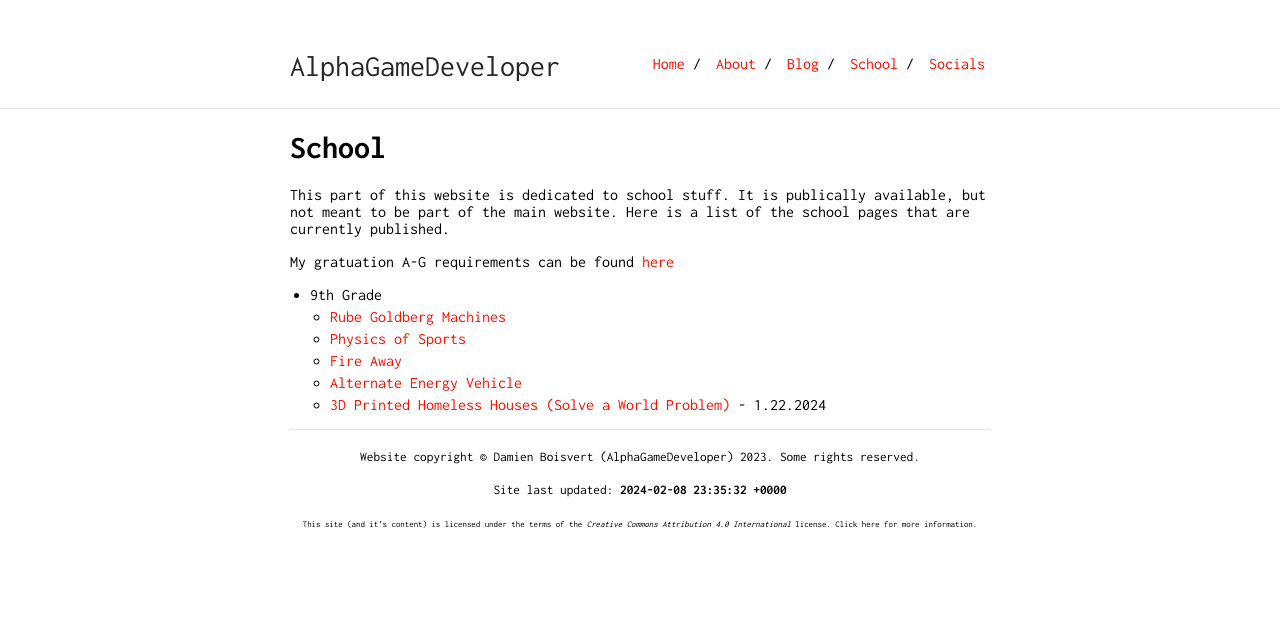
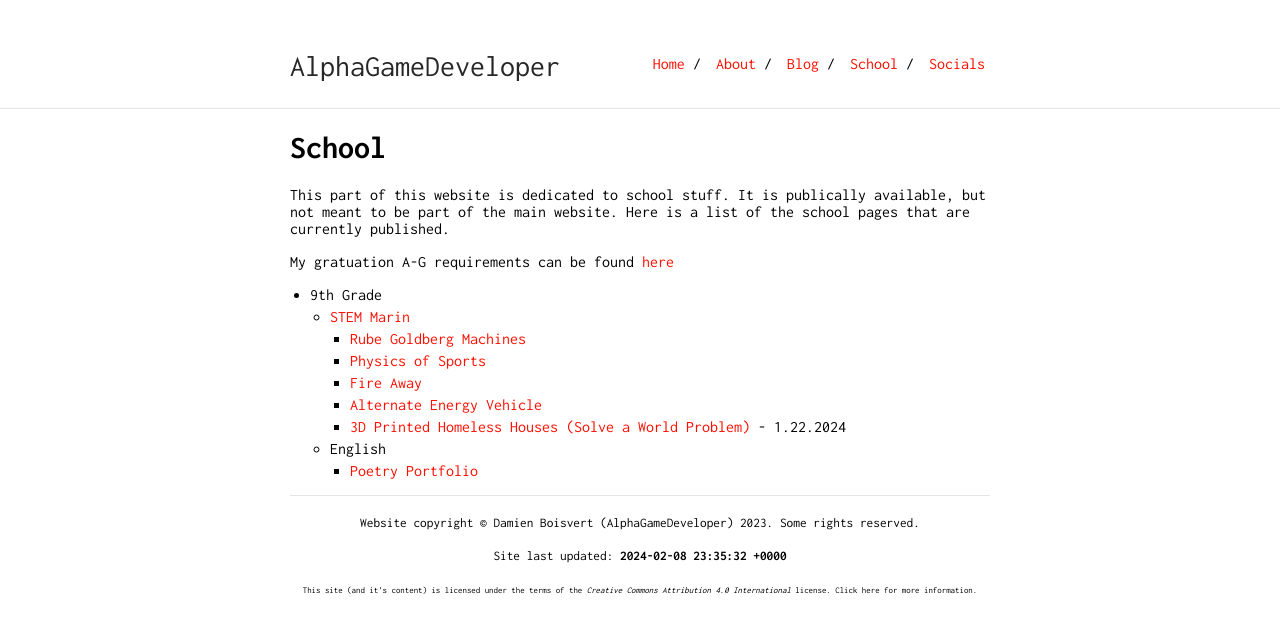
Before and after one commit to AlphaGameDeveloper/AlphaGame.dev, a Jekyll site: the page built from pages/school.md, in a window 1280 px wide. Shown: the top 633 px of the page. Built offline with Jekyll 4.4.1, drawn with Linux system fonts in a browser that asks for light colours.

Commit message:
Add base for 9_poetry_portfolio

```diff
--- a/pages/school.md
+++ b/pages/school.md
@@ -8,8 +8,11 @@ This part of this website is dedicated to school stuff.  It is publically availa
 
 My gratuation A-G requirements can be found [here](/school/graduation)
 - 9th Grade
-    - [Rube Goldberg Machines](/school/9/rubegoldberg)
-    - [Physics of Sports](/school/9/physicsofsports)
-    - [Fire Away](/school/9/fireaway)
-    - [Alternate Energy Vehicle](/school/9/alternate-energy-car)
-    - [3D Printed Homeless Houses (Solve a World Problem)](/school/9/3dhomelesshouse) - 1.22.2024
+    - [STEM Marin](https://stemmarin.nusd.org/)
+        - [Rube Goldberg Machines](/school/9/rubegoldberg)
+        - [Physics of Sports](/school/9/physicsofsports)
+        - [Fire Away](/school/9/fireaway)
+        - [Alternate Energy Vehicle](/school/9/alternate-energy-car)
+        - [3D Printed Homeless Houses (Solve a World Problem)](/school/9/3dhomelesshouse) - 1.22.2024
+    - English
+        - [Poetry Portfolio](/school/9/poetryportfolio/)
```
Also changed, not shown: school/english/9_poetry_portfolio.md (added, +4 -0 lines).
